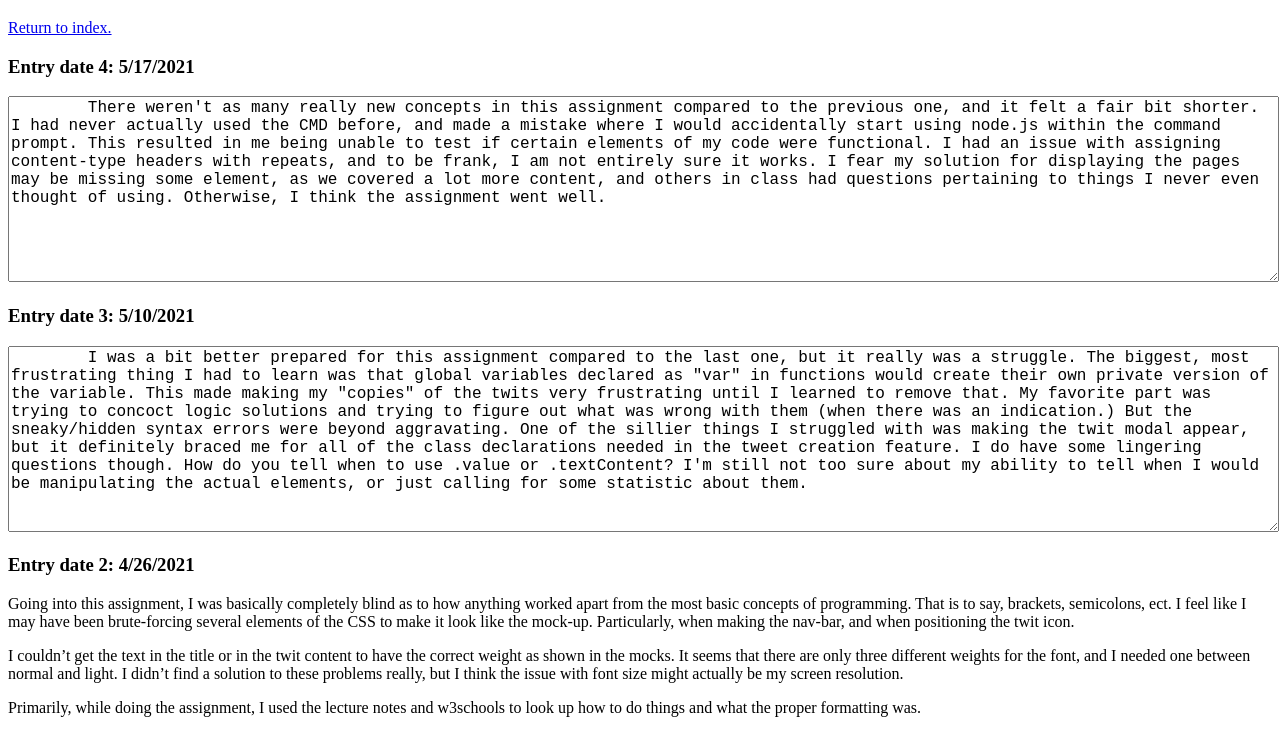
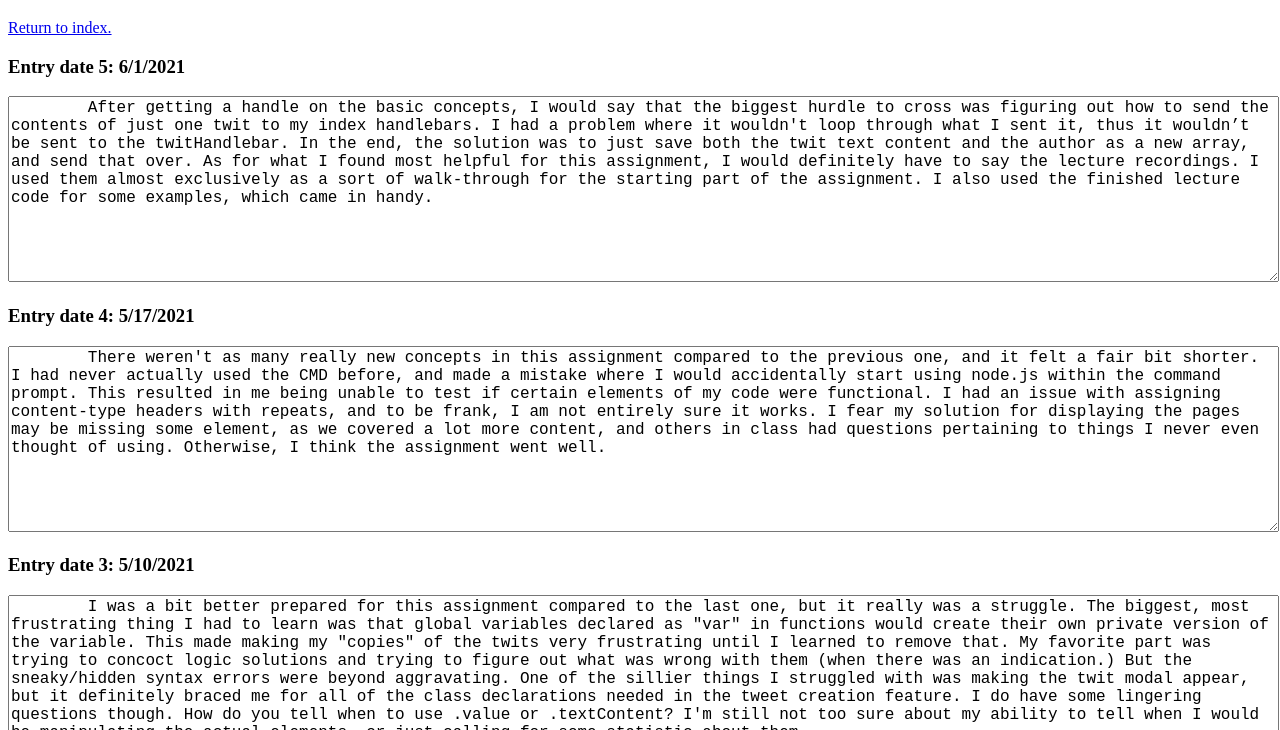
Before and after one commit to OSURodger/OSURodger.github.io, a plain HTML site: page blog.html in a window 1280 px wide. Shown: the part 61-791 px from the top of the page. Drawn offline with Linux system fonts and the light colour scheme.

Commit message:
Blog 5 for assignment 5

```diff
--- a/blog.html
+++ b/blog.html
@@ -9,6 +9,10 @@
 	<body>
 		<h1>Corin's Blog</h1>
 		<p><a href="index.html">Return to index.</a></p>
+		<h3><h3>Entry date 5: 6/1/2021</h3>
+		<textarea id="Entry5" name="Entry5" style="font-size:16px" rows="10" cols="125">
+	After getting a handle on the basic concepts, I would say that the biggest hurdle to cross was figuring out how to send the contents of just one twit to my index handlebars. I had a problem where it wouldn't loop through what I sent it, thus it wouldn’t be sent to the twitHandlebar. In the end, the solution was to just save both the twit text content and the author as a new array, and send that over. As for what I found most helpful for this assignment, I would definitely have to say the lecture recordings. I used them almost exclusively as a sort of walk-through for the starting part of the assignment. I also used the finished lecture code for some examples, which came in handy.
+		</textarea
 		<h3><h3>Entry date 4: 5/17/2021</h3>
 		<textarea id="Entry4" name="Entry4" style="font-size:16px" rows="10" cols="125">
 	There weren't as many really new concepts in this assignment compared to the previous one, and it felt a fair bit shorter. I had never actually used the CMD before, and made a mistake where I would accidentally start using node.js within the command prompt. This resulted in me being unable to test if certain elements of my code were functional. I had an issue with assigning content-type headers with repeats, and to be frank, I am not entirely sure it works. I fear my solution for displaying the pages may be missing some element, as we covered a lot more content, and others in class had questions pertaining to things I never even thought of using. Otherwise, I think the assignment went well.
```
